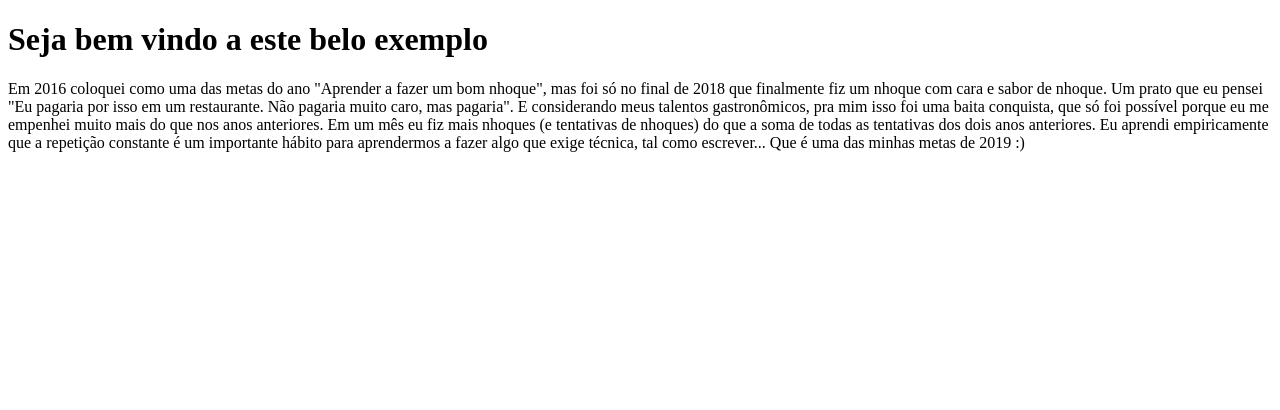
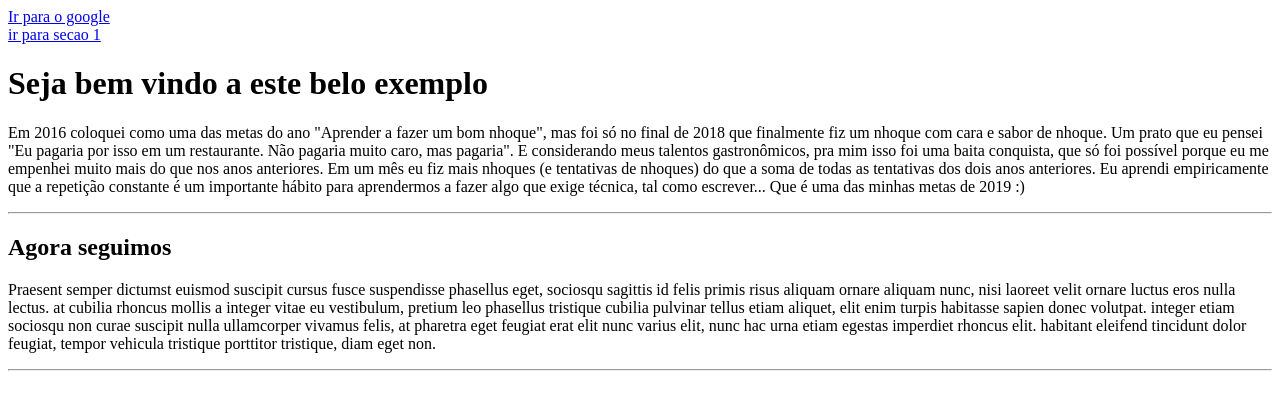
Before and after one commit to Pedroza1308/Programacao-web-mobile, a Next.js app in the folder my-app/: page / in a window 1280 px wide. Shown: the top 410 px of the page. Built offline with nearby package versions, Linux system fonts and the light colour scheme.

Commit message:
corrigindo-15-08

```diff
--- a/my-app/app/page.js
+++ b/my-app/app/page.js
@@ -1,7 +1,7 @@
 import Image from "next/image";
 import styles from "./page.module.css";
 import RootLayout from "./layout";
-import { Html } from "next/document";
+//import { Html } from "next/document";
 
 
 
@@ -10,10 +10,19 @@ import { Html } from "next/document";
 export default function Home(){
   return(
     <div>
+      <a href="www.google.com.br">Ir para o google</a>
+      <br/>
+      <a href="secao 1"> ir para secao 1</a>
       <h1>Seja bem vindo a este belo exemplo</h1>
-      <p>
+      <p >
         Em 2016 coloquei como uma das metas do ano "Aprender a fazer um bom nhoque", mas foi só no final de 2018 que finalmente fiz um nhoque com cara e sabor de nhoque. Um prato que eu pensei "Eu pagaria por isso em um restaurante. Não pagaria muito caro, mas pagaria". E considerando meus talentos gastronômicos, pra mim isso foi uma baita conquista, que só foi possível porque eu me empenhei muito mais do que nos anos anteriores. Em um mês eu fiz mais nhoques (e tentativas de nhoques) do que a soma de todas as tentativas dos dois anos anteriores. Eu aprendi empiricamente que a repetição constante é um importante hábito para aprendermos a fazer algo que exige técnica, tal como escrever... Que é uma das minhas metas de 2019 :)
       </p>
+      <hr></hr>
+      <h2>Agora seguimos</h2>
+      <p>
+        Praesent semper dictumst euismod suscipit cursus fusce suspendisse phasellus eget, sociosqu sagittis id felis primis risus aliquam ornare aliquam nunc, nisi laoreet velit ornare luctus eros nulla lectus. at cubilia rhoncus mollis a integer vitae eu vestibulum, pretium leo phasellus tristique cubilia pulvinar tellus etiam aliquet, elit enim turpis habitasse sapien donec volutpat. integer etiam sociosqu non curae suscipit nulla ullamcorper vivamus felis, at pharetra eget feugiat erat elit nunc varius elit, nunc hac urna etiam egestas imperdiet rhoncus elit. habitant eleifend tincidunt dolor feugiat, tempor vehicula tristique porttitor tristique, diam eget non.
+      </p>
+      <hr></hr>
     </div>
 
   )
```
